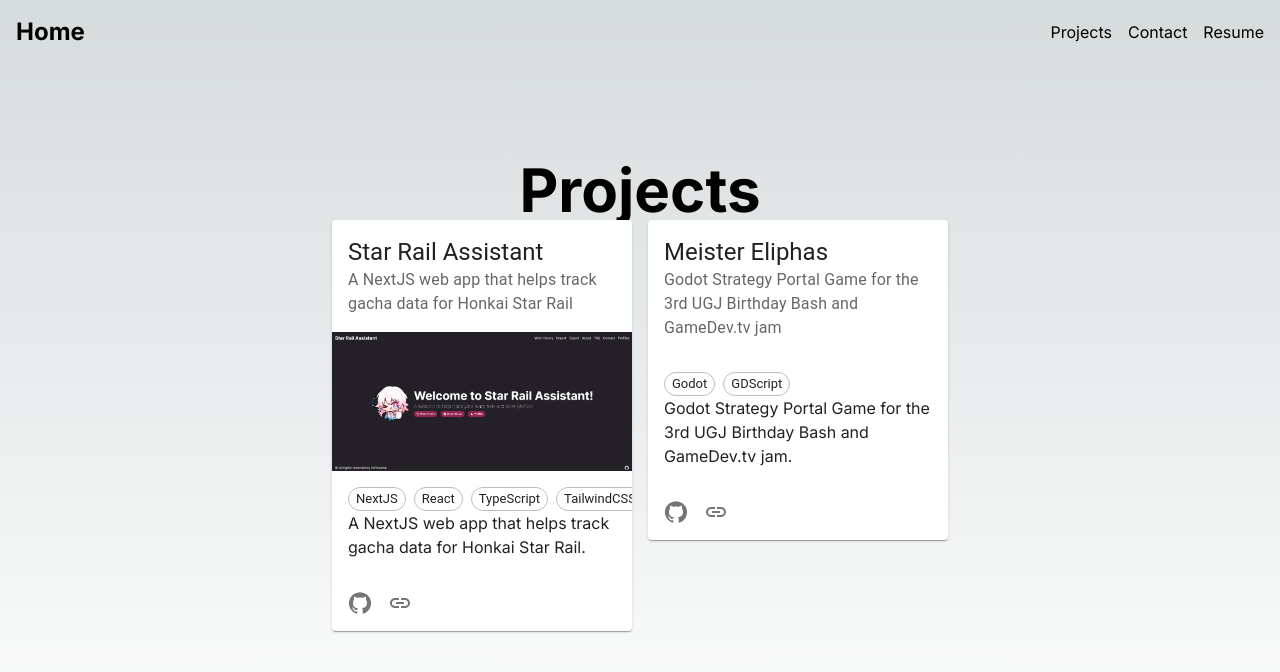
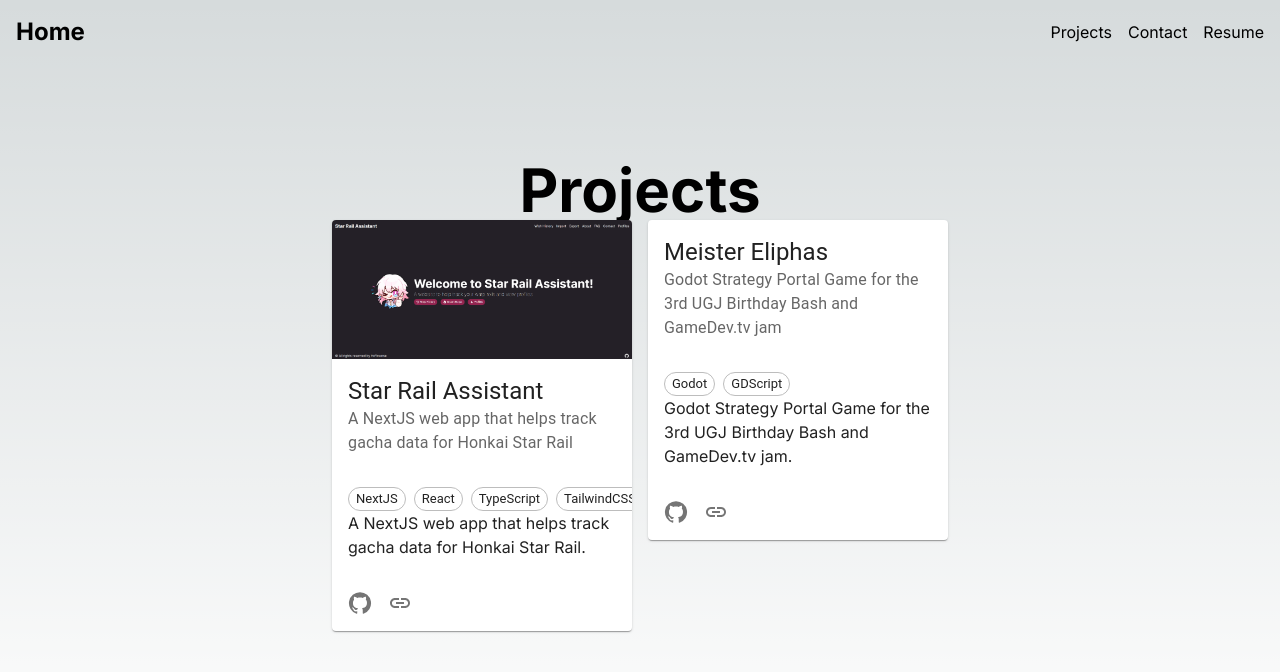
Before and after one commit to erik-lance/portfolio-website, a Next.js app: page /projects in a window 1280 px wide. Shown: the top 672 px of the page. Built offline with nearby package versions, Linux system fonts and the light colour scheme.

Commit message:
Moved image up

```diff
--- a/src/components/ProjectTile.tsx
+++ b/src/components/ProjectTile.tsx
@@ -29,11 +29,6 @@ export default function ProjectTile(
                 width: 300,
             }}
         >
-            <CardHeader
-                title={name}
-                subheader={tagline}
-            />
-
             {/* If no image provided, do not render */}
             {image &&
 
@@ -44,6 +39,13 @@ export default function ProjectTile(
                 alt={name}
             />
             }
+
+            <CardHeader
+                title={name}
+                subheader={tagline}
+            />
+
+
 
             <CardContent>
                 <Stack direction="row" spacing={1}>
```
